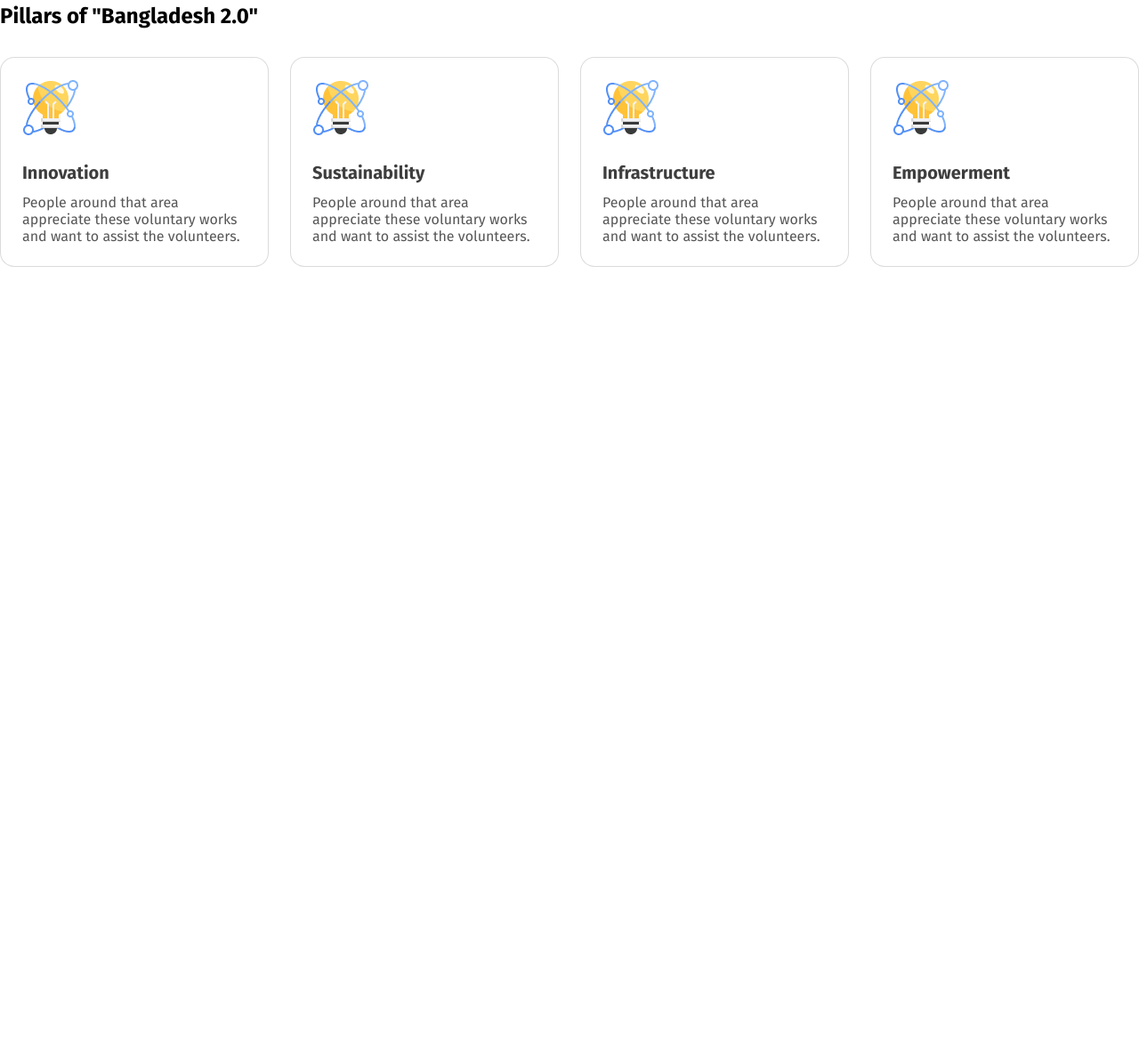
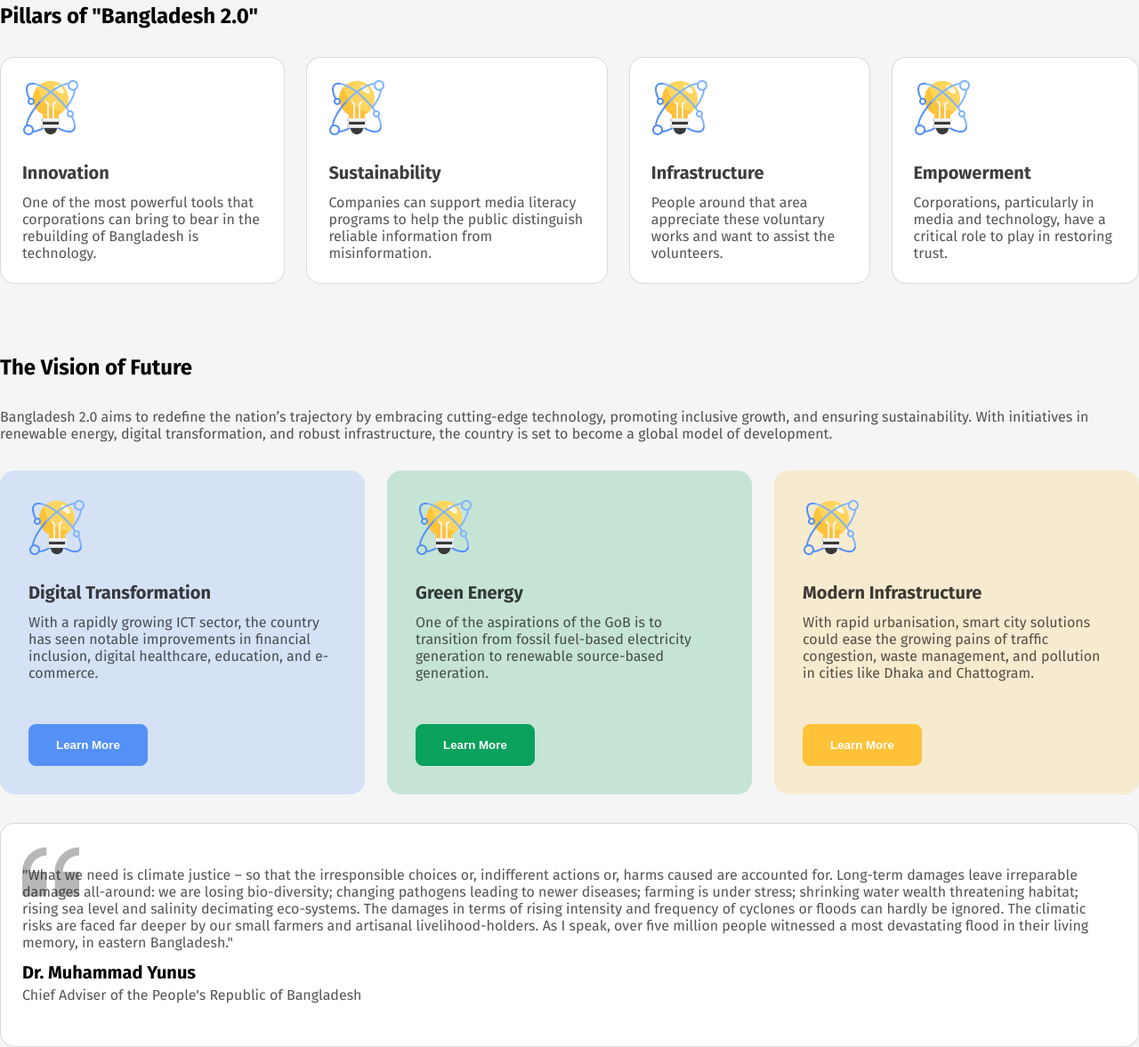
Before and after one commit to mdshishirhossain/assignment-1-B11A1, a plain HTML site: page index.html in a window 1280 px wide. Shown: the part 753-1930 px from the top of the page at 89% size. Before the commit the page ends 1053 px from the top, so only its background shows below. Drawn offline with Linux system fonts and the light colour scheme.

Commit message:
added new section

```diff
--- a/index.html
+++ b/index.html
@@ -34,29 +34,69 @@
                         <img src="assets/card-icon.png" alt="">
                     </div>
                     <h5 class="pillar-title">Innovation</h5>
-                    <p class="pillar-info">People around that area appreciate these voluntary works and want to assist the volunteers.</p>
+                    <p class="pillar-info info-color">One of the most powerful tools that corporations can bring to bear in the rebuilding of Bangladesh is technology.</p>
                 </div>
                 <div class="pillar pillar-2">
                     <div class="pillar-img">
                         <img src="assets/card-icon.png" alt="">
                     </div>
                     <h5 class="pillar-title">Sustainability</h5>
-                    <p class="pillar-info">People around that area appreciate these voluntary works and want to assist the volunteers.</p>
+                    <p class="pillar-info info-color">Companies can support media literacy programs to help the public distinguish reliable information from misinformation.</p>
                 </div>
                 <div class="pillar pillar-3">
                     <div class="pillar-img">
                         <img src="assets/card-icon.png" alt="">
                     </div>
                     <h5 class="pillar-title">Infrastructure</h5>
-                    <p class="pillar-info">People around that area appreciate these voluntary works and want to assist the volunteers.</p>
+                    <p class="pillar-info info-color">People around that area appreciate these voluntary works and want to assist the volunteers.</p>
                 </div>
                 <div class="pillar pillar-4">
                     <div class="pillar-img">
                         <img src="assets/card-icon.png" alt="">
                     </div>
                     <h5 class="pillar-title">Empowerment</h5>
-                    <p class="pillar-info">People around that area appreciate these voluntary works and want to assist the volunteers.</p>
+                    <p class="pillar-info info-color">Corporations, particularly in media and technology, have a critical role to play in restoring trust. </p>
                 </div>
+            </div>
+        </section>
+
+        <section class="vision-of-future">
+            <h2 class="section-heading">The Vision of Future</h2>
+            <p class="section-info info-color">Bangladesh 2.0 aims to redefine the nation’s trajectory by embracing cutting-edge technology, promoting inclusive growth, and ensuring sustainability. With initiatives in renewable energy, digital transformation, and robust infrastructure, the country is set to become a global model of development.</p>
+            <div class="visions">
+                <div class="vision vision-1">
+                    <div class="vision-img">
+                        <img src="assets/card-icon.png" alt="">
+                    </div>
+                    <h5 class="vision-title">Digital Transformation</h5>
+                    <p class="vision-info info-color">With a rapidly growing ICT sector, the country has seen notable improvements in financial inclusion, digital healthcare, education, and e-commerce.</p>
+                    <button class="btn btn-1">Learn More</button>
+                </div>
+                <div class="vision vision-2">
+                    <div class="vision-img">
+                        <img src="assets/card-icon.png" alt="">
+                    </div>
+                    <h5 class="vision-title">Green Energy</h5>
+                    <p class="vision-info info-color">One of the aspirations of the
+                        GoB is to transition from fossil fuel-based electricity
+                        generation to renewable source-based generation.</p>
+                    <button class="btn btn-2">Learn More</button>
+                </div>
+                <div class="vision vision-3">
+                    <div class="vision-img">
+                        <img src="assets/card-icon.png" alt="">
+                    </div>
+                    <h5 class="vision-title">Modern Infrastructure</h5>
+                    <p class="vision-info info-color">With rapid urbanisation, smart city solutions could ease the growing pains of traffic congestion, waste management, and pollution in cities like Dhaka and Chattogram.</p>
+                    <button class="btn btn-3">Learn More</button>
+                </div>
+            </div>
+
+            <div class="dr-yunus-speech">
+                <p class="speech-text info-color">"What we need is climate justice – so that the irresponsible choices or, indifferent actions or, harms caused are accounted for. Long-term damages leave irreparable damages all-around: we are losing bio-diversity; changing pathogens leading to newer diseases; farming is under stress; shrinking water wealth threatening habitat; rising sea level and salinity decimating eco-systems. The damages in terms of rising intensity and frequency of cyclones or floods can hardly be ignored. The climatic risks are faced far deeper by our small farmers and artisanal livelihood-holders. As I speak, over five million people witnessed a most devastating flood in their living memory, in eastern Bangladesh."</p>
+
+                <h6 class="speech-heading">Dr. Muhammad Yunus</h6>
+                <p class="speech-subheading info-color">Chief Adviser of the People's Republic of Bangladesh</p>
             </div>
         </section>
     </main>
--- a/style/style.css
+++ b/style/style.css
@@ -7,22 +7,25 @@
 }
 
 body {
+    /* max-width: 1280px;
+    margin: 0 auto;
+    font-family: "Fira Sans", serif;
+    font-style: normal; */
+    background-color: #F5F5F5;
+}
+
+header,
+main {
     max-width: 1280px;
     margin: 0 auto;
     font-family: "Fira Sans", serif;
     font-style: normal;
-}
-
-.header {
-    max-width: 1280px;
-    margin: 0 auto;
-    font-family: "Fira Sans", serif;
-    font-style: normal;
+    ban
 }
 
 /* shared styles */
 
-.section-heading{
+.section-heading {
     margin-bottom: 32px;
 }
 
@@ -60,6 +63,57 @@
     background-color: transparent;
     border: 1px solid #006A50;
     color: #006A50;
+}
+
+.btn-1 {
+    background-color: #5490F5;
+    color: #ffffff;
+    padding: 15px 30px;
+    border: 1px solid #5490F5;
+    border-radius: 8px;
+    box-sizing: border-box;
+    font-weight: 600;
+    cursor: pointer;
+}
+
+.btn-1:hover {
+    background-color: transparent;
+    border: 1px solid #5490F5;
+    color: #5490F5;
+}
+
+.btn-2 {
+    background-color: #09A15C;
+    color: #ffffff;
+    padding: 15px 30px;
+    border: 1px solid #09A15C;
+    border-radius: 8px;
+    box-sizing: border-box;
+    font-weight: 600;
+    cursor: pointer;
+}
+
+.btn-2:hover {
+    background-color: transparent;
+    border: 1px solid #09A15C;
+    color: #09A15C;
+}
+
+.btn-3 {
+    background-color: #FFC239;
+    color: #ffffff;
+    padding: 15px 30px;
+    border: 1px solid #FFC239;
+    border-radius: 8px;
+    box-sizing: border-box;
+    font-weight: 600;
+    cursor: pointer;
+}
+
+.btn-3:hover {
+    background-color: transparent;
+    border: 1px solid #FFC239;
+    color: #FFC239;
 }
 
 /* styles for nav */
@@ -102,6 +156,10 @@
 
 /* styles for pillars */
 
+.pillars-section {
+    margin-bottom: 80px;
+}
+
 .pillars {
     display: flex;
     gap: 24px;
@@ -115,17 +173,65 @@
     background: #ffffff;
 }
 
-.pillar-img{
-
-}
-
-.pillar-title{
+.pillar-title,
+.vision-title {
     margin-top: 25px;
     margin-bottom: 12px;
     font-size: 20px;
     color: rgba(14, 14, 14, 0.8);
 }
 
-.pillar-info{
+.info-color {
     color: rgba(14, 14, 14, 0.7);
 }
+
+/* styles for vision */
+
+.visions {
+    margin-top: 32px;
+    display: flex;
+    justify-content: space-between;
+    gap: 24px;
+    margin-bottom: 32px;
+}
+
+.vision {
+    padding: 32px;
+    box-sizing: border-box;
+    border-radius: 16px;
+    max-width: 410px;
+}
+
+.vision-1 {
+    background-color: rgba(84, 144, 245, 0.2);
+}
+
+.vision-2 {
+    background-color: rgb(198, 228, 214);
+}
+
+.vision-3 {
+    background-color: rgb(247, 235, 207);
+}
+
+.btn {
+    margin-top: 48px;
+}
+
+.dr-yunus-speech {
+    box-sizing: border-box;
+    border: 1px solid rgba(14, 14, 14, 0.15);
+    border-radius: 16px;
+    background-color: #ffffff;
+    background-image: url(../assets/quote-bg.png);
+    background-repeat: no-repeat;
+    background-position: 2% 12%;
+    padding: 48px 24px;
+
+}
+
+.speech-heading{
+    margin-top: 12px;
+    margin-bottom: 4px;
+    font-size: 20px;
+}
```
